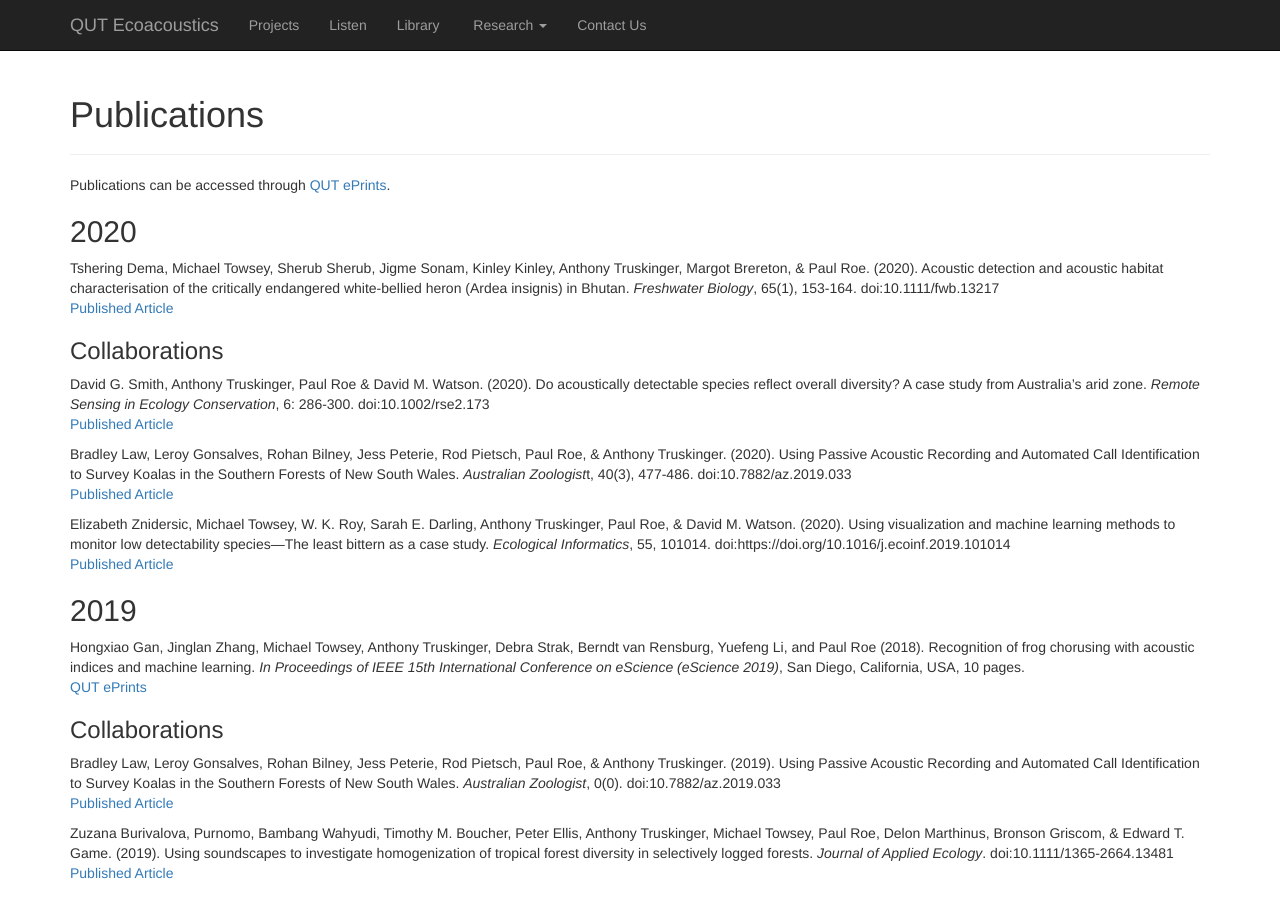
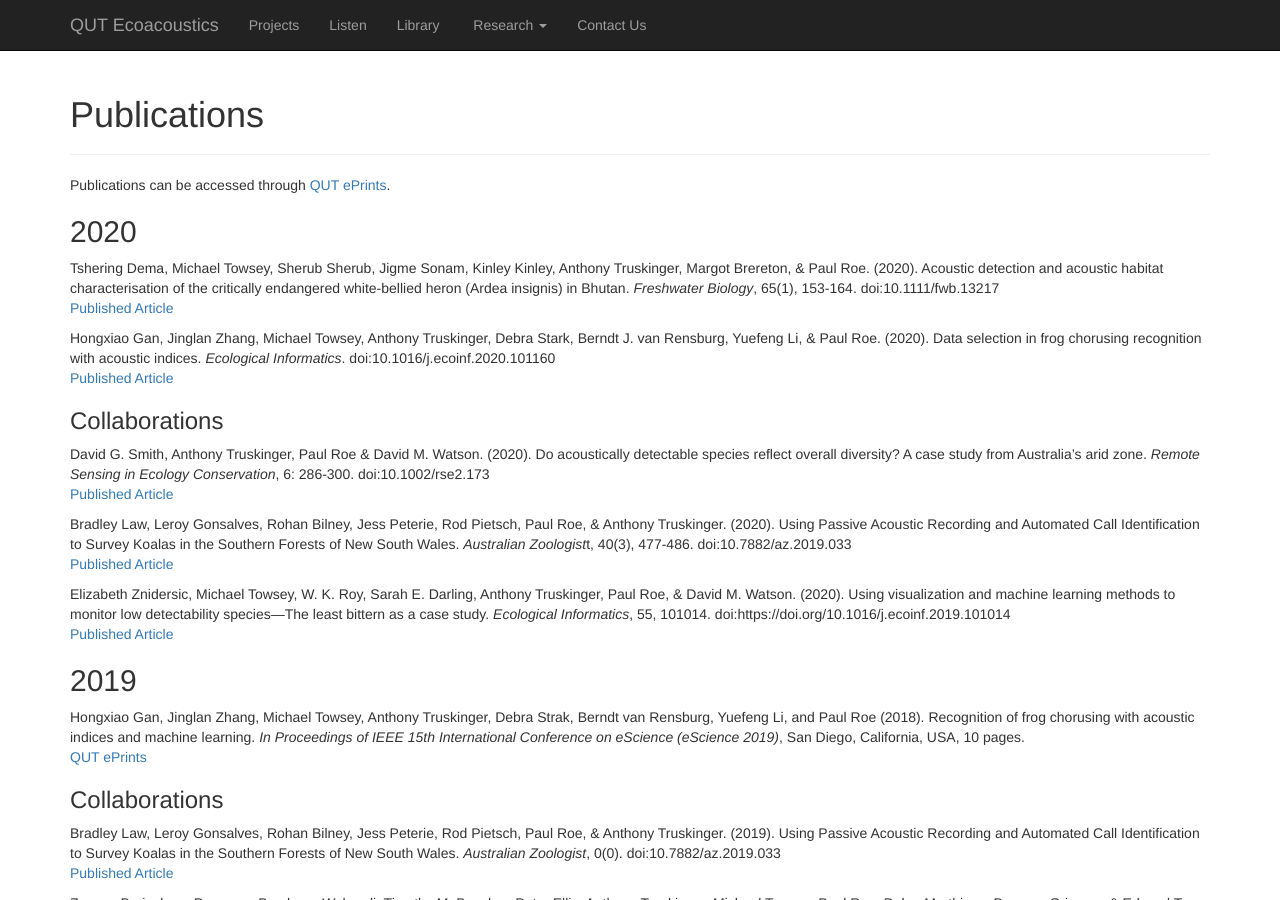
Before and after one commit to QutEcoacoustics/research-blog, a Jekyll site: the page built from publications/publications.html, in a window 1280 px wide and 900 px high. Built offline with Jekyll 4.4.1, drawn with Linux system fonts in a browser that asks for light colours; nearby versions of some CDN libraries.

Commit message:
Update publications.html

```diff
--- a/publications/publications.html
+++ b/publications/publications.html
@@ -19,6 +19,13 @@ title: Ecosounds | Publications
         <i>Freshwater Biology</i>, 65(1), 153-164. doi:10.1111/fwb.13217
         <br/>
 	    <a href="https://doi.org/10.1111/fwb.13217">Published Article</a>
+    </p>
+	<p>
+       Hongxiao Gan, Jinglan Zhang, Michael Towsey, Anthony Truskinger, Debra Stark, Berndt J. van Rensburg, Yuefeng Li, & Paul Roe. (2020).
+         Data selection in frog chorusing recognition with acoustic indices.
+        <i>Ecological Informatics</i>. doi:10.1016/j.ecoinf.2020.101160
+        <br/>
+	    <a href="https://doi.org/10.1016/j.ecoinf.2020.101160">Published Article</a>
     </p>
 
     <h3>Collaborations</h3>
```
